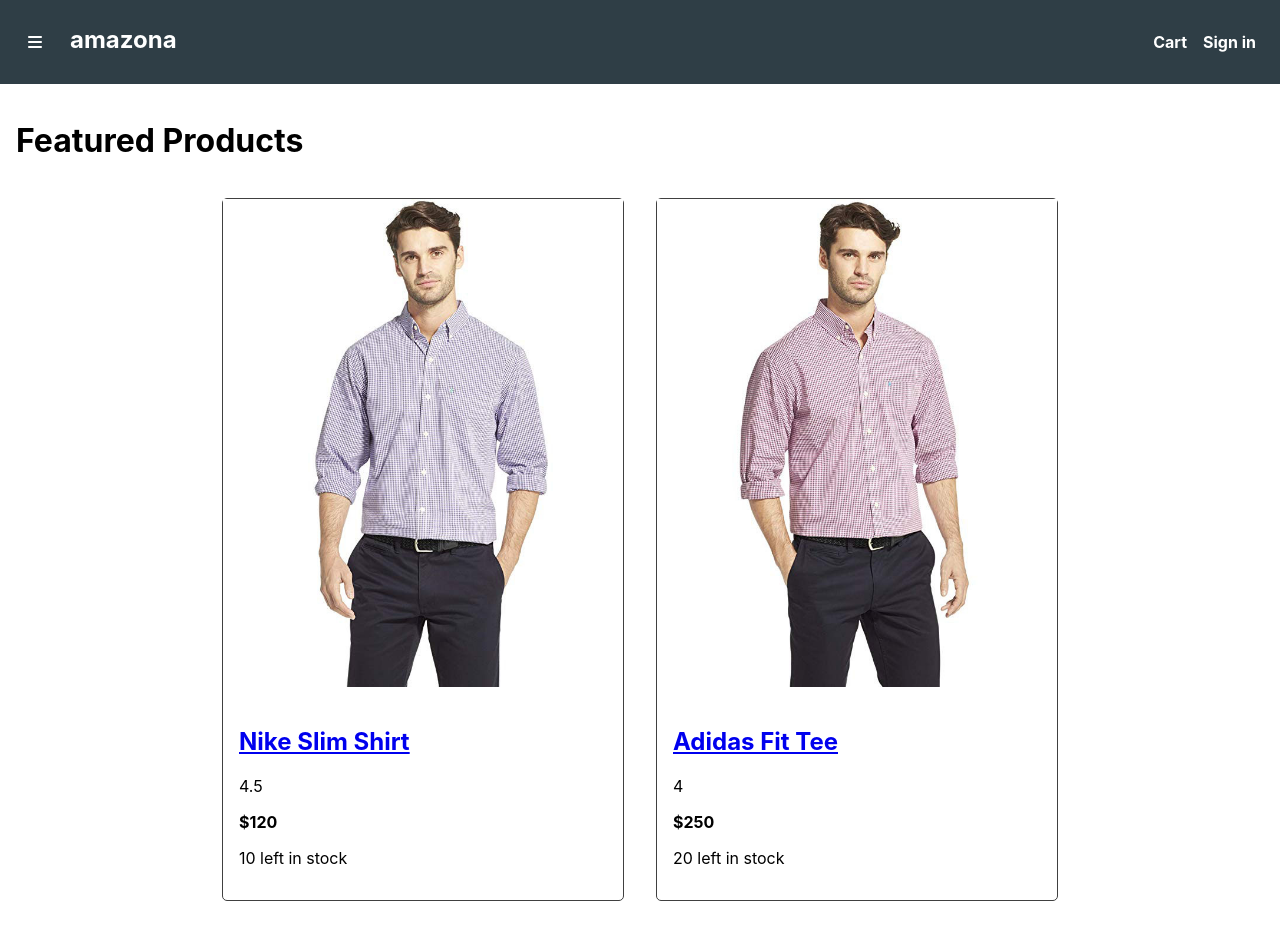
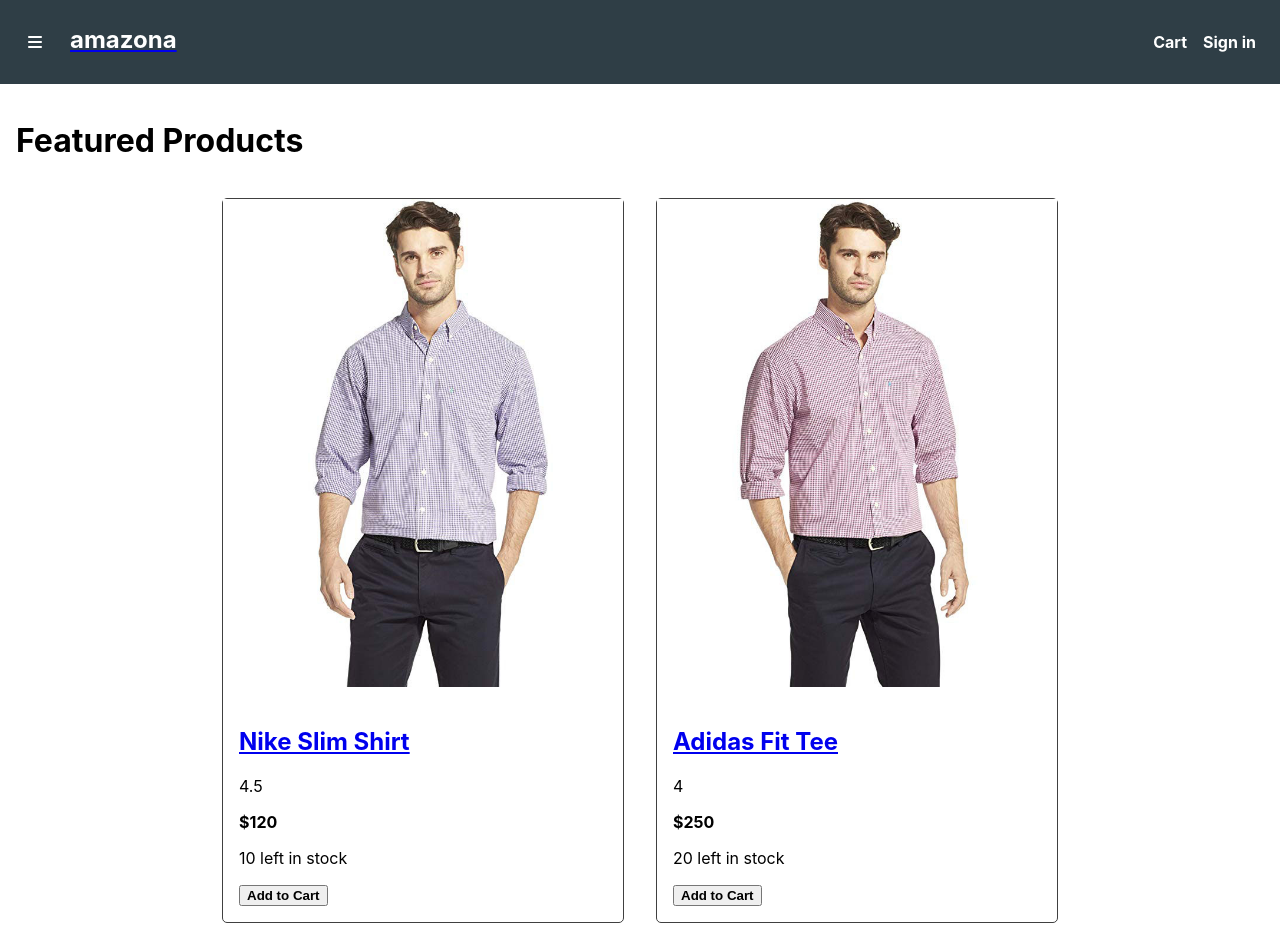
Before and after one commit to SewinaCode/ecommerce-app, a React (Create React App) app: page / in a window 1280 px wide. Shown: the top 931 px of the page. Built offline with nearby package versions, Linux system fonts and the light colour scheme.

Commit message:
added Home and Product screen (per product)

```diff
--- a/src/App.js
+++ b/src/App.js
@@ -1,11 +1,10 @@
-// import "./App.css";
 import Home from "./sections/header-footer";
 
 function App() {
   return (
-    <div>
+    <>
       <Home />
-    </div>
+    </>
   );
 }
 
--- a/src/elements/nav.js
+++ b/src/elements/nav.js
@@ -1,3 +1,4 @@
+import { Link } from "react-router-dom";
 import "../styling/_nav.scss";
 
 export default function Nav() {
@@ -5,7 +6,9 @@
     <nav>
       <div className="left-side">
         <i className="fa fa-bars" />
-        <h2>amazona</h2>
+        <Link to="/">
+          <h2>amazona</h2>
+        </Link>
       </div>
       <div className="right-side">
         <a href="#">Cart</a>
--- a/src/elements/prod-card.js
+++ b/src/elements/prod-card.js
@@ -1,25 +1,29 @@
+import { Link } from "react-router-dom";
 import "../styling/prod-card.scss";
 import data from "../data";
 
 export default function ProductCard() {
   return (
-    <div className="feat-prod">
+    <div>
       <h1>Featured Products</h1>
       <div className="card-sec">
         {data.products.map((product) => (
           <div className="card" key={product.slug}>
-            <a href={`/product/${product.slug}`}>
+            <Link to={`/product/${product.slug}`}>
               <img src={product.image} alt={product.name} />
-            </a>
+            </Link>
             <div className="prod-info">
-              <a href={`/product/${product.slug}`}>
+              <Link to={`/product/${product.slug}`}>
                 <h2>{product.name}</h2>
-              </a>
+              </Link>
               <p>{product.rating}</p>
               <p>
                 <strong>${product.price}</strong>
               </p>
               <p>{product.countInStock} left in stock</p>
+              <button>
+                <strong>Add to Cart</strong>
+              </button>
             </div>
           </div>
         ))}
--- /dev/null
+++ b/src/screens/ProductScreen.js
@@ -0,0 +1,11 @@
+import { useParams } from "react-router-dom";
+
+export default function Product() {
+  const params = useParams();
+  const { slug } = params;
+  return (
+    <div>
+      <h1>{slug}</h1>
+    </div>
+  );
+}
--- a/src/sections/header-footer.js
+++ b/src/sections/header-footer.js
@@ -1,12 +1,20 @@
+import { BrowserRouter, Routes, Route } from "react-router-dom";
 import { Header, Footer } from "../elements/header";
 import ProductCard from "../elements/prod-card";
+import Product from "../screens/ProductScreen";
+import "../styling/prod-card.scss";
 
 export default function Home() {
   return (
-    <div>
+    <BrowserRouter>
       <Header />
-      <ProductCard />
-      <Footer />
-    </div>
+      <div className="feat-prod">
+        <Routes>
+          <Route path="/product/:slug" element={<Product />} />
+          <Route path="/" element={<ProductCard />} />
+        </Routes>
+      </div>
+      {/* <Footer /> */}
+    </BrowserRouter>
   );
 }
--- a/src/styling/prod-card.scss
+++ b/src/styling/prod-card.scss
@@ -5,7 +5,7 @@
 
     .card-sec {
     @include FlexCenter(row, center, none);
-    // margin: 21.44px 0px;
+    margin: 1rem;
     flex-wrap: wrap;
     }
 
```
